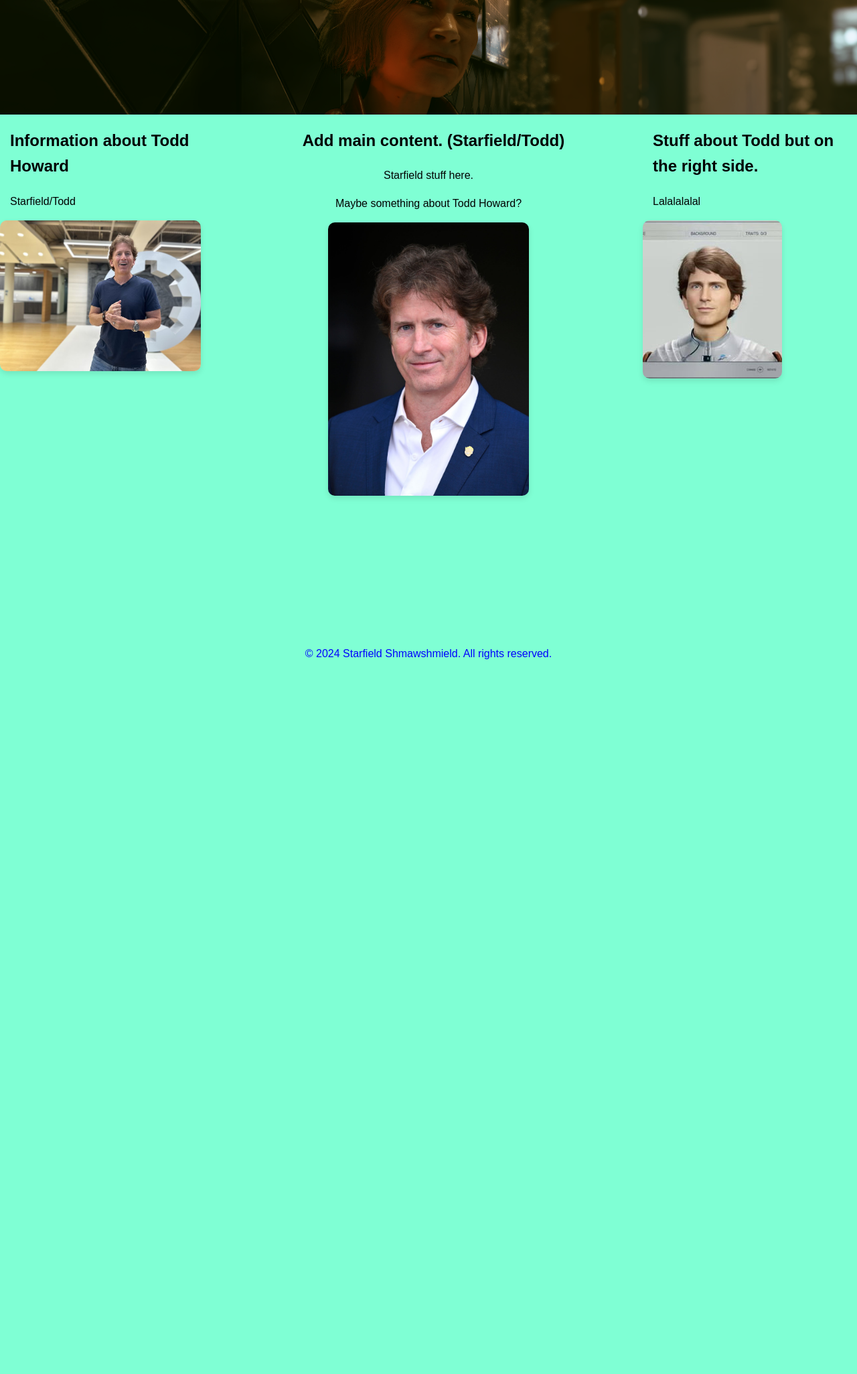
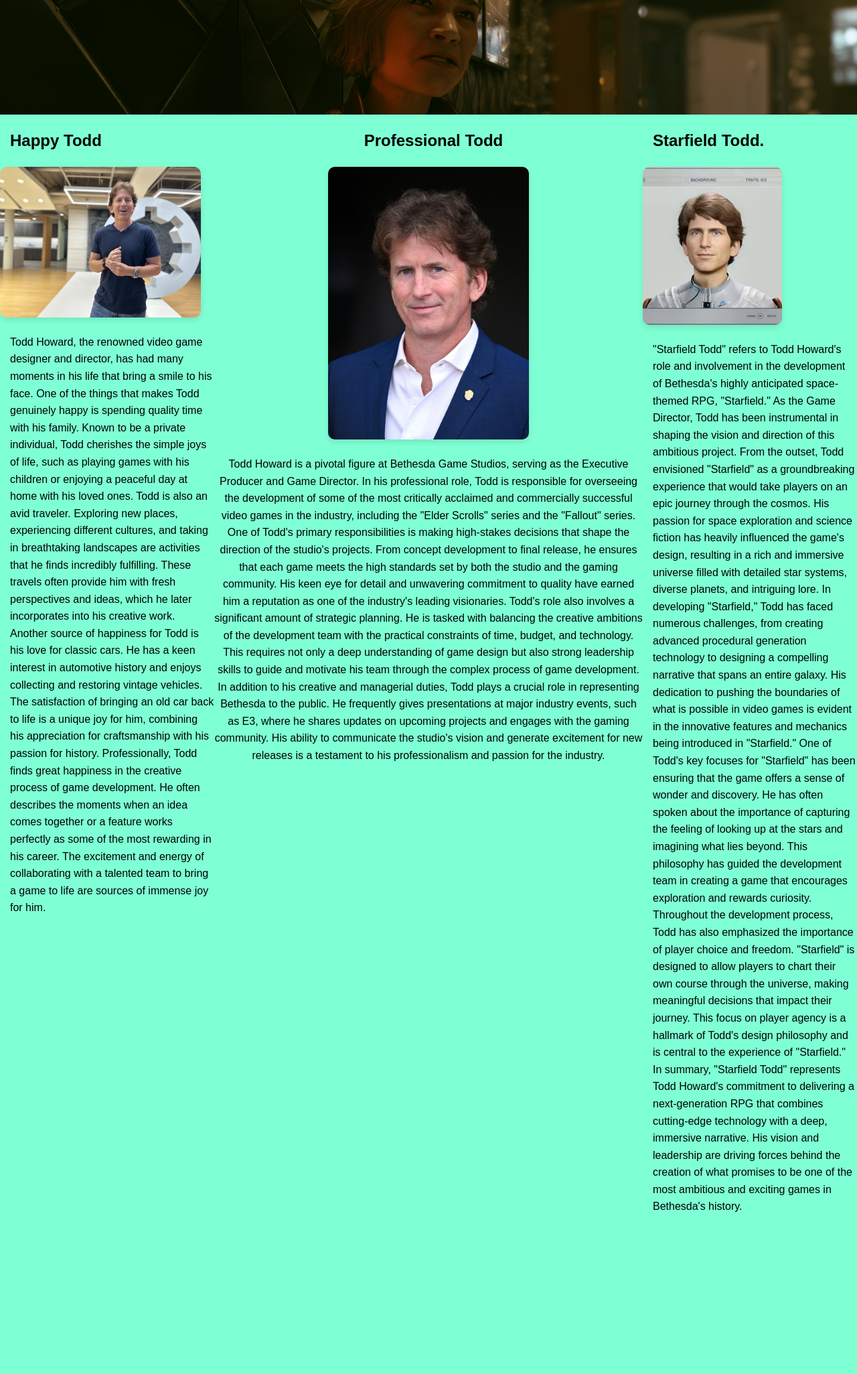
Before and after one commit to Adanessa/starfieldwebz, a Django app: page / in a window 1280 px wide. Shown: the part 179-2230 px from the top of the page at 67% size. Before the commit the page ends 1163 px from the top, so only its background shows below. Run offline with Django 5.2, Linux system fonts and the light colour scheme.

Commit message:
Update index.html

```diff
--- a/main_site/templates/main_site/index.html
+++ b/main_site/templates/main_site/index.html
@@ -7,21 +7,84 @@
 <link rel="stylesheet" href="{% static 'images/' %}">
 <div class="row">
     <div class="column side">
-        <h2>Information about Todd Howard</h2>
-        <p>Starfield/Todd</p>
+        <h2>Happy Todd</h2>
         <img src="{% static "main_site/images/happy_todd.jpg" %}" alt="Happy Todd Howard." class="side-image">
+        <p>
+            Todd Howard, the renowned video game designer and director, has had many moments in his life that bring a smile to his face.
+            One of the things that makes Todd genuinely happy is spending quality time with his family. Known to be a private individual,
+            Todd cherishes the simple joys of life, such as playing games with his children or enjoying a peaceful day at home with his loved ones.
+
+            Todd is also an avid traveler. Exploring new places, experiencing different cultures, and taking in breathtaking landscapes
+            are activities that he finds incredibly fulfilling. These travels often provide him with fresh perspectives and ideas,
+            which he later incorporates into his creative work.
+
+            Another source of happiness for Todd is his love for classic cars. He has a keen interest in automotive history and enjoys
+            collecting and restoring vintage vehicles. The satisfaction of bringing an old car back to life is a unique joy for him,
+            combining his appreciation for craftsmanship with his passion for history.
+
+            Professionally, Todd finds great happiness in the creative process of game development. He often describes the moments
+            when an idea comes together or a feature works perfectly as some of the most rewarding in his career.
+            The excitement and energy of collaborating with a talented team to bring a game to life are sources of immense joy for him.</p>
     </div>
     <div class="column middle">
-        <h2>Add main content. (Starfield/Todd)</h2>
-        <p>Starfield stuff here.</p>
-        <p>Maybe something about Todd Howard?</p>
+        <h2>Professional Todd</h2>
         <!--Image is licensed. Remove it to avoid going bancrupt.-->
         <img src="{% static "main_site/images/todd_howard.jpg" %}" alt="Cute picture of Todd Howard." class="main-image">
+        <p>
+            Todd Howard is a pivotal figure at Bethesda Game Studios, serving as the Executive Producer and
+            Game Director. In his professional role, Todd is responsible for overseeing the development of
+            some of the most critically acclaimed and commercially successful video games in the industry,
+            including the "Elder Scrolls" series and the "Fallout" series.
+
+            One of Todd's primary responsibilities is making high-stakes decisions that shape the direction of the
+            studio's projects. From concept development to final release, he ensures that each game meets the high
+            standards set by both the studio and the gaming community. His keen eye for detail and unwavering
+            commitment to quality have earned him a reputation as one of the industry's leading visionaries.
+
+            Todd's role also involves a significant amount of strategic planning. He is tasked with balancing the
+            creative ambitions of the development team with the practical constraints of time, budget, and technology.
+            This requires not only a deep understanding of game design but also strong leadership skills to guide
+            and motivate his team through the complex process of game development.
+
+            In addition to his creative and managerial duties, Todd plays a crucial role in representing Bethesda to
+            the public. He frequently gives presentations at major industry events, such as E3, where he shares
+            updates on upcoming projects and engages with the gaming community. His ability to communicate the
+            studio's vision and generate excitement for new releases is a testament to his professionalism and
+            passion for the industry.
+        </p>
     </div>
     <div class="column side">
-        <h2>Stuff about Todd but on the right side.</h2>
-        <p>Lalalalalal</p>
+        <h2>Starfield Todd.</h2>
         <img src="{% static "main_site/images/starfield_todd.png" %}" alt="Starfield Todd Howard" class="side-image">
+        <p>
+            "Starfield Todd" refers to Todd Howard's role and involvement in the development of Bethesda's highly
+            anticipated space-themed RPG, "Starfield." As the Game Director, Todd has been instrumental in shaping
+            the vision and direction of this ambitious project.
+
+            From the outset, Todd envisioned "Starfield" as a groundbreaking experience that would take players on
+            an epic journey through the cosmos. His passion for space exploration and science fiction has heavily
+            influenced the game's design, resulting in a rich and immersive universe filled with
+            detailed star systems, diverse planets, and intriguing lore.
+
+            In developing "Starfield," Todd has faced numerous challenges, from creating advanced procedural
+            generation technology to designing a compelling narrative that spans an entire galaxy.
+            His dedication to pushing the boundaries of what is possible in video games is evident in the innovative
+            features and mechanics being introduced in "Starfield."
+
+            One of Todd's key focuses for "Starfield" has been ensuring that the game offers a sense of wonder and
+            discovery. He has often spoken about the importance of capturing the feeling of looking up at the stars
+            and imagining what lies beyond. This philosophy has guided the development team in creating a game
+            that encourages exploration and rewards curiosity.
+
+            Throughout the development process, Todd has also emphasized the importance of player choice and freedom.
+            "Starfield" is designed to allow players to chart their own course through the universe, making meaningful
+            decisions that impact their journey. This focus on player agency is a hallmark of Todd's design philosophy
+            and is central to the experience of "Starfield."
+
+            In summary, "Starfield Todd" represents Todd Howard's commitment to delivering a next-generation RPG that
+            combines cutting-edge technology with a deep, immersive narrative. His vision and leadership are driving
+            forces behind the creation of what promises to be one of the most ambitious and exciting games in Bethesda's history.
+        </p>
     </div>
 </div>
 {% endblock %}
```
